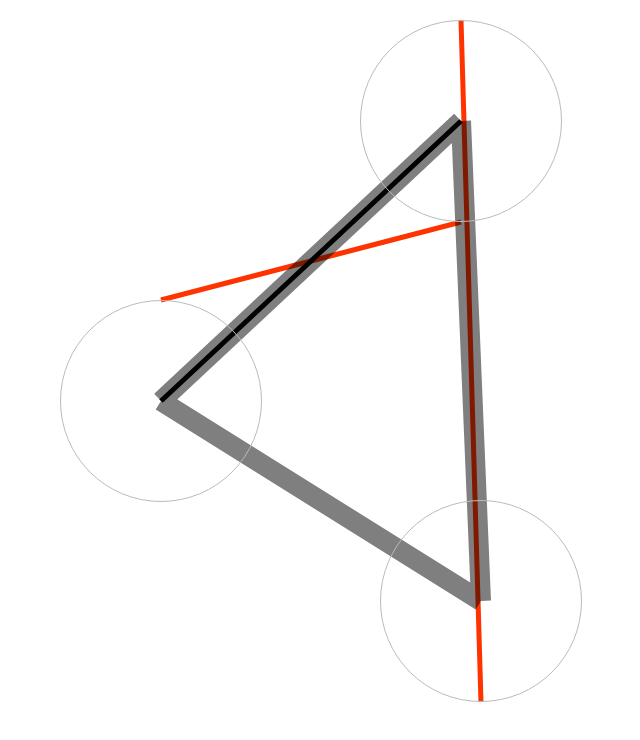
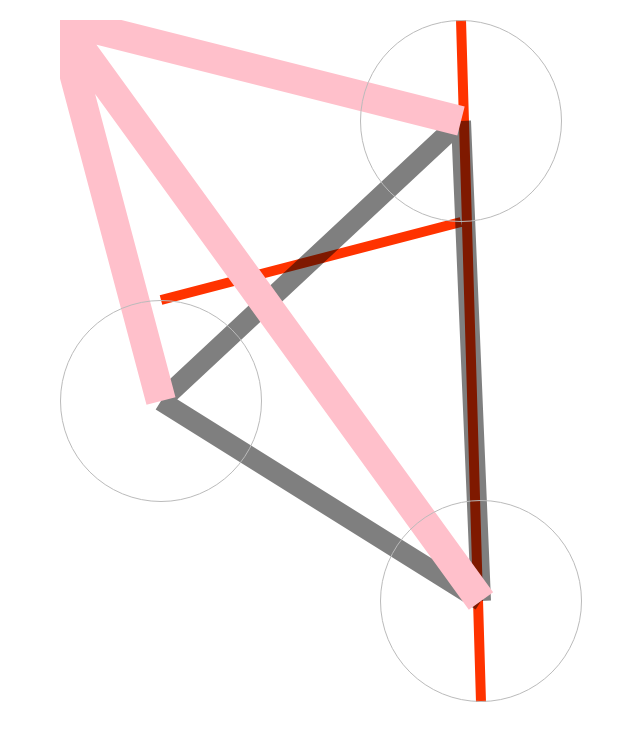
Before and after one commit to tbloncar/linemate, a website: page demo/index.html in a window 1280 px wide. Shown: the whole page, without its empty margins (240-880 px from the left). Drawn offline with Linux system fonts and the light colour scheme.

Commit message:
Add capability to provide custom stroke function

```diff
--- a/demo/index.html
+++ b/demo/index.html
@@ -16,23 +16,33 @@
         var bnode = document.getElementById('b');
         var cnode = document.getElementById('c');
 
+        // Create an incomplete graph
         linecook.connect([anode, bnode, cnode], {
           color: '#ff3300',
           entryPoint: 'bottom',
           exitPoint: 'top',
-          width: 5
+          width: 10
         });
 
-        linecook.connect([anode, bnode], {
-          width: 5
-        });
-
-
-        linecook.connect([cnode]);
-
+        // Create a complete graph
         linecook.complete([anode, bnode, cnode], {
           color: 'rgba(0,0,0,0.5)',
           width: 20
+        });
+
+        // Write a custom stroke function
+        linecook.custom([anode, bnode, cnode], {
+          color: 'pink',
+          width: 30
+        }, function(context, pnodes) {
+          context.moveTo(0, 0);
+
+          for(var i = 0, l = pnodes.length; i < l; i++) {
+            var pnode = pnodes[i];
+
+            context.lineTo(pnode.entryPoint.x, pnode.entryPoint.y);
+            context.moveTo(0, 0);
+          }
         });
       });
     </script>
--- a/src/linecook.js
+++ b/src/linecook.js
@@ -167,10 +167,7 @@ function setup(nodes, opts) {
 
   context.strokeStyle = opts.color;
   context.lineWidth = opts.width;
-
-  // Begin path and move to first node's exit point
   context.beginPath();
-  context.moveTo(pnodes[0].exitPoint.x, pnodes[0].exitPoint.y);
 
   return { context, pnodes };
 }
@@ -187,6 +184,8 @@ function draw(nodes, opts, doStrokes) {
 }
 
 function doConnect(context, pnodes) {
+  context.moveTo(pnodes[0].exitPoint.x, pnodes[0].exitPoint.y);
+
   for(let i = 1, l = pnodes.length; i < l; i++) {
     let pnode = pnodes[i];
 
@@ -220,9 +219,22 @@ function complete(nodes, opts) {
   });
 }
 
+/*
+ * Connect two or more DOM nodes with a custom
+ * stroke algorithm.
+ *
+ * @param {Array[Node]} - An array of two or more DOM nodes
+ * @param {object} - An options object
+ * @param {function} - Custom stroke algorithm callback
+ */
+function custom(nodes, opts, doStrokes) {
+  draw(nodes, opts, doStrokes);
+}
+
 const linecook = {
   connect,
-  complete
+  complete,
+  custom
 };
 
 export default linecook;
```
Also changed, not shown: demo/linecook.min.js, dist/linecook.min.js, 2 other files.
